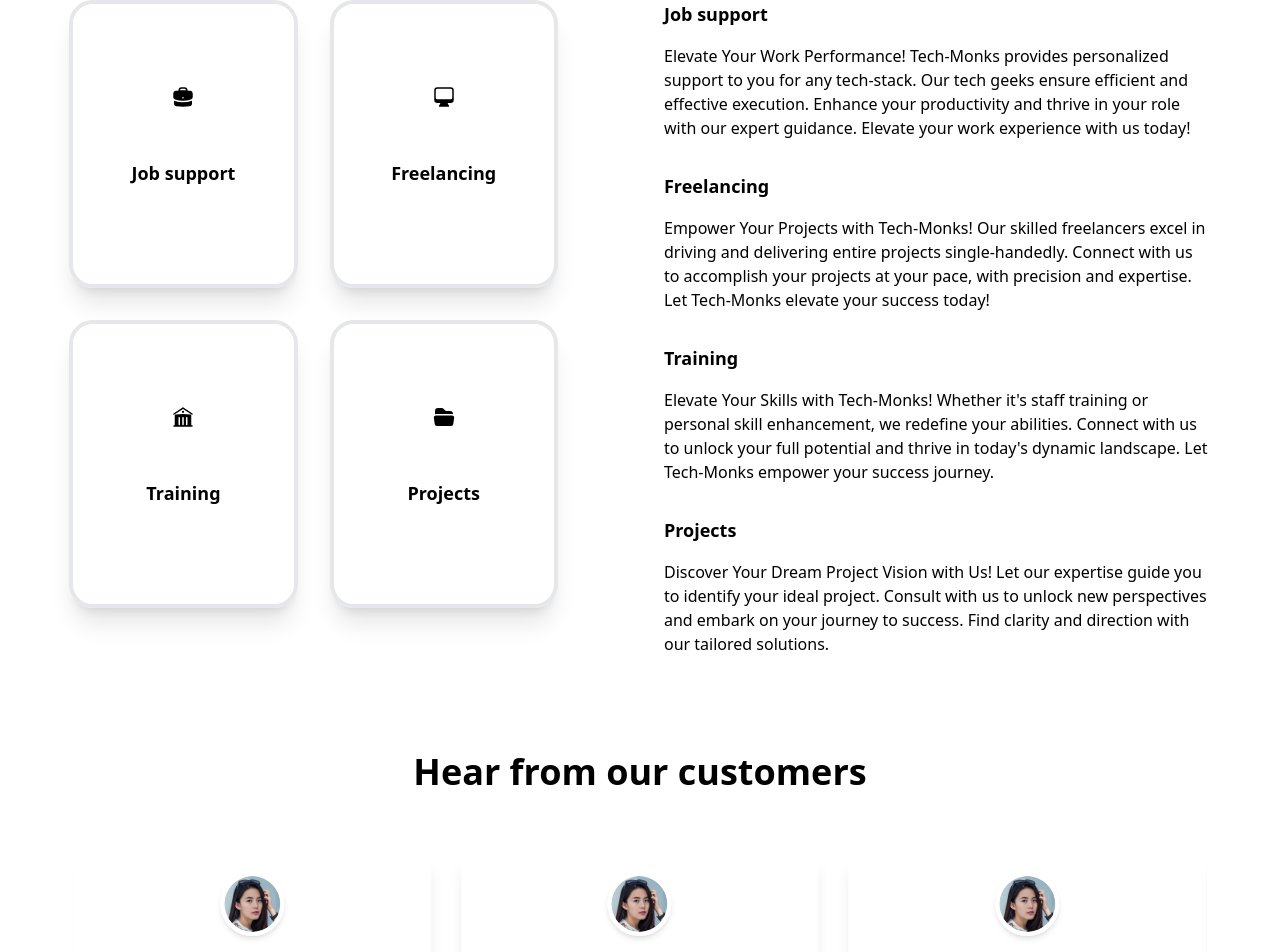
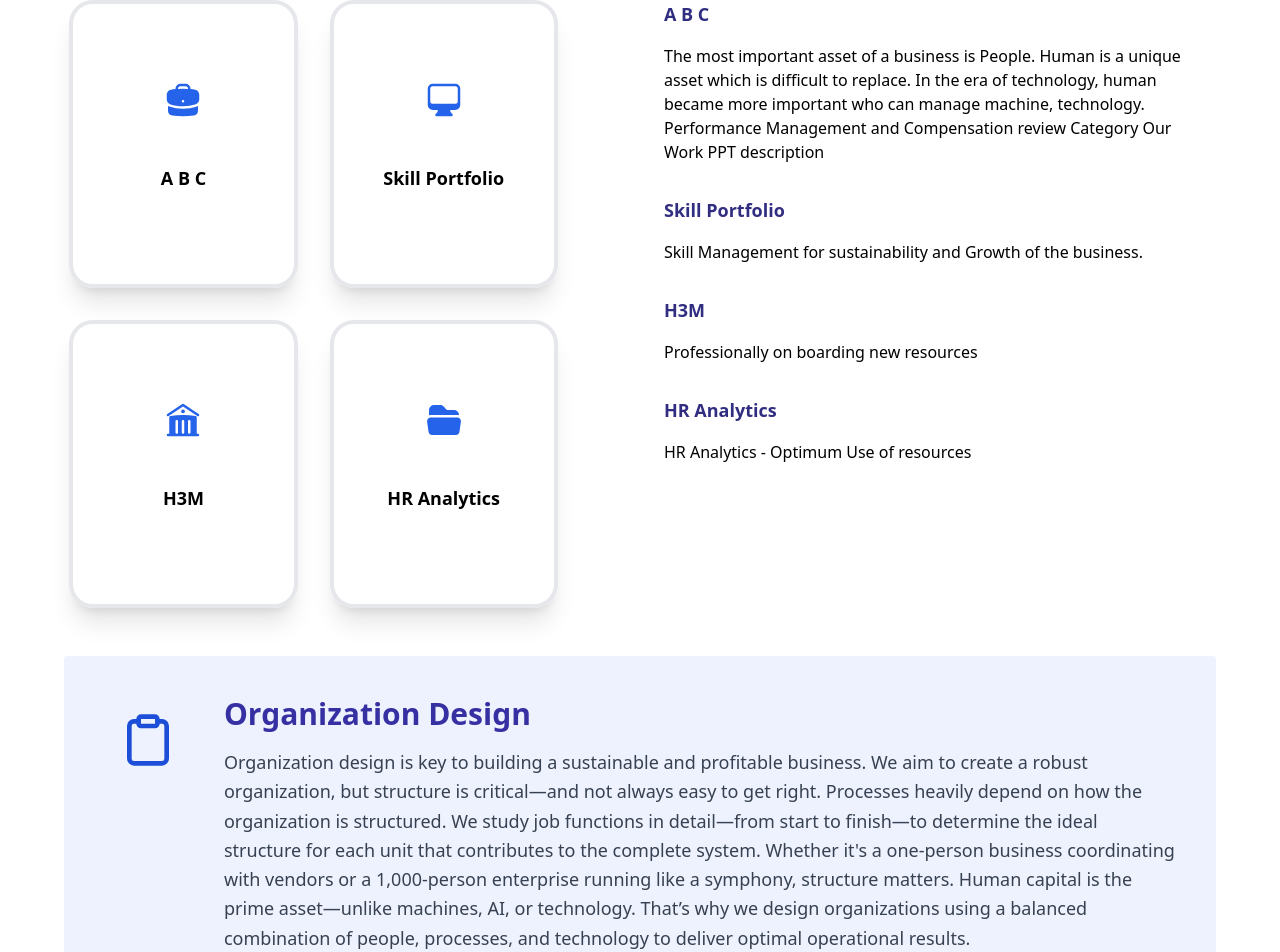
Before and after one commit to tawhidulislam1/aadde, a React (Vite) app: page / in a window 1280 px wide. Shown: the part 1600-2552 px from the top of the page. Built offline with nearby package versions, Linux system fonts and the light colour scheme.

Commit message:
final rivison

```diff
--- a/src/Componets/Card.jsx
+++ b/src/Componets/Card.jsx
@@ -4,7 +4,7 @@
     return (
         <div className="border-solid border-brightYellow border-4 flex justify-evenly items-center shadow-xl py-8 w-full rounded-3xl flex-col min-h-48 h-full">
             {image}
-            <h3 className=" mb-4 text-lg font-bold md:block">{title}</h3>
+            <h3 className=" mb-4 text-lg font-bold md:block ">{title}</h3>
         </div>
     );
 };
--- a/src/Componets/Home/Feauter.jsx
+++ b/src/Componets/Home/Feauter.jsx
@@ -1,11 +1,13 @@
-import React from "react";
+
+import { FiBriefcase, FiClipboard } from "react-icons/fi";
 import { featuresData } from "../../assets/Data/featuresData";
 import Card from "../Card";
 
 
 const Features = () => {
     return (
-        <section id="features" className="space-y-12 mb-12">
+        <section>
+            <div id="features" className="space-y-12 mb-12">
                 <div className="mx-auto container px-4">
                     <h2 className="max-w-md text-4xl font-bold text-center md:text-left">
                         Our services
@@ -31,13 +33,13 @@
                                         <div className="rounded-l-full bg-brightYellowSupLight md:bg-transparent">
                                             <div className="flex items-center space-x-2">
 
-                                            <h3 className="text-base font-bold md:mb-4 md:hidden">
+                                                <h3 className=" font-bold md:mb-4 md:hidden text-indigo-900 text-2xl">
                                                     {title}
                                                 </h3>
                                             </div>
                                         </div>
                                         <div>
-                                        <h3 className="hidden mb-4 text-lg font-bold md:block">
+                                            <h3 className="hidden mb-4 text-lg font-bold md:block text-indigo-900">
                                                 {title}
                                             </h3>
                                             <p className="text-darkGrayishBlue">{description}</p>
@@ -46,6 +48,37 @@
                                 );
                             })}
                         </div>
+
+                    </div>
+                </div>
+            </div>
+            <div className="flex flex-col lg:flex-row gap-8 border-b p-10 bg-indigo-50 rounded my-4  max-w-6xl mx-auto">
+                <div className="flex-shrink-0 p-4 rounded-full ">
+                    <FiClipboard className="text-blue-700 w-14 h-14" />
+                </div>
+                <div>
+                    <h2 className="text-3xl font-semibold text-indigo-800 mb-4">Organization Design</h2>
+                    <p className="text-lg text-gray-700 whitespace-pre-line leading-relaxed">
+                        Organization design is key to building a sustainable and profitable business. We aim to create a robust organization, but structure is critical—and not always easy to get right.
+
+                        Processes heavily depend on how the organization is structured. We study job functions in detail—from start to finish—to determine the ideal structure for each unit that contributes to the complete system.
+
+                        Whether it's a one-person business coordinating with vendors or a 1,000-person enterprise running like a symphony, structure matters.
+
+                        Human capital is the prime asset—unlike machines, AI, or technology. That’s why we design organizations using a balanced combination of people, processes, and technology to deliver optimal operational results.
+                    </p>
+                </div>
+            </div>
+
+            <div className="flex flex-col lg:flex-row gap-8 border-b p-10 bg-indigo-50 rounded-xl my-4 max-w-6xl mx-auto">
+                <div className="flex-shrink-0 p-4 rounded-full ">
+                    <FiBriefcase className="text-indigo-700 w-14 h-14" />
+                </div>
+                <div>
+                    <h2 className="text-3xl font-semibold text-indigo-800 mb-4">Career Planning</h2>
+                    <p className="text-lg text-gray-700 whitespace-pre-line leading-relaxed">
+                        Customized one to one service for making long term plan. Leadership and Governance Coaching and Performance Coaching
+                    </p>
                 </div>
             </div>
         </section>
--- a/src/assets/Data/featuresData.jsx
+++ b/src/assets/Data/featuresData.jsx
@@ -1,13 +1,13 @@
 export const featuresData = [
     {
         id: 1,
-        title: "Job support",
+        title: "A B C",
         image: (
             <svg
                 xmlns="http://www.w3.org/2000/svg"
                 viewBox="0 0 24 24"
                 fill="currentColor"
-                className="w-6 h-6"
+                className="w-10 h-10 text-blue-600"
             >
                 <path
                     fillRule="evenodd"
@@ -17,19 +17,22 @@
                 <path d="M3 18.4v-2.796a4.3 4.3 0 0 0 .713.31A26.226 26.226 0 0 0 12 17.25c2.892 0 5.68-.468 8.287-1.335.252-.084.49-.189.713-.311V18.4c0 1.452-1.047 2.728-2.523 2.923-2.12.282-4.282.427-6.477.427a49.19 49.19 0 0 1-6.477-.427C4.047 21.128 3 19.852 3 18.4Z" />
             </svg>
         ),
-        altText: "Job support image",
+        altText: "ABC",
         description:
-            "Elevate Your Work Performance! Tech-Monks provides personalized support to you for any tech-stack. Our tech geeks ensure efficient and effective execution. Enhance your productivity and thrive in your role with our expert guidance. Elevate your work experience with us today!",
+            `The most important asset of a business is People. Human is a unique asset which is
+difficult to replace. In the era of technology, human became more important who can
+manage machine, technology. Performance Management and Compensation review
+Category Our Work PPT description`,
     },
     {
         id: 2,
-        title: "Freelancing",
+        title: "Skill Portfolio",
         image: (
             <svg
                 xmlns="http://www.w3.org/2000/svg"
                 viewBox="0 0 24 24"
                 fill="currentColor"
-                className="w-6 h-6"
+                className="w-10 h-10 text-blue-600"
             >
                 <path
                     fillRule="evenodd"
@@ -38,19 +41,19 @@
                 />
             </svg>
         ),
-        altText: "Freelancing image",
+        altText: "Skill Portfolio image",
         description:
-            "Empower Your Projects with Tech-Monks! Our skilled freelancers excel in driving and delivering entire projects single-handedly. Connect with us to accomplish your projects at your pace, with precision and expertise. Let Tech-Monks elevate your success today!",
+            `Skill Management for sustainability and Growth of the business.`,
     },
     {
         id: 3,
-        title: "Training",
+        title: "H3M",
         image: (
             <svg
                 xmlns="http://www.w3.org/2000/svg"
                 viewBox="0 0 24 24"
                 fill="currentColor"
-                className="w-6 h-6"
+                className="w-10 h-10 text-blue-600"
             >
                 <path d="M11.584 2.376a.75.75 0 0 1 .832 0l9 6a.75.75 0 1 1-.832 1.248L12 3.901 3.416 9.624a.75.75 0 0 1-.832-1.248l9-6Z" />
                 <path
@@ -61,25 +64,25 @@
                 <path d="M12 7.875a1.125 1.125 0 1 0 0-2.25 1.125 1.125 0 0 0 0 2.25Z" />
             </svg>
         ),
-        altText: "Training image",
+        altText: "H3M image",
         description:
-            "Elevate Your Skills with Tech-Monks! Whether it's staff training or personal skill enhancement, we redefine your abilities. Connect with us to unlock your full potential and thrive in today's dynamic landscape. Let Tech-Monks empower your success journey.",
+            "Professionally on boarding new resources",
     },
     {
         id: 4,
-        title: "Projects",
+        title: "HR Analytics",
         image: (
             <svg
                 xmlns="http://www.w3.org/2000/svg"
                 viewBox="0 0 24 24"
                 fill="currentColor"
-                className="w-6 h-6"
+                className="w-10 h-10 text-blue-600"
             >
                 <path d="M19.906 9c.382 0 .749.057 1.094.162V9a3 3 0 0 0-3-3h-3.879a.75.75 0 0 1-.53-.22L11.47 3.66A2.25 2.25 0 0 0 9.879 3H6a3 3 0 0 0-3 3v3.162A3.756 3.756 0 0 1 4.094 9h15.812ZM4.094 10.5a2.25 2.25 0 0 0-2.227 2.568l.857 6A2.25 2.25 0 0 0 4.951 21H19.05a2.25 2.25 0 0 0 2.227-1.932l.857-6a2.25 2.25 0 0 0-2.227-2.568H4.094Z" />
             </svg>
         ),
-        altText: "Projects image",
+        altText: "HR Analytics image",
         description:
-            "Discover Your Dream Project Vision with Us! Let our expertise guide you to identify your ideal project. Consult with us to unlock new perspectives and embark on your journey to success. Find clarity and direction with our tailored solutions.",
+            "HR Analytics - Optimum Use of resources",
     },
 ];
--- a/src/page/Services/Service1.jsx
+++ b/src/page/Services/Service1.jsx
@@ -279,7 +279,7 @@
                     </h3>
                 </div>
 
-                <div className="grid grid-cols-2 sm:grid-cols-3 md:grid-cols-5 gap-4">
+                <div className="grid grid-cols-2 sm:grid-cols-3 md:grid-cols-4 lg:md:grid-cols-5 gap-4">
                     {functionalTransformations.map((item, idx) => (
                         <div
                             key={idx}
```
Lines whose indentation alone changed are shown as unchanged.
